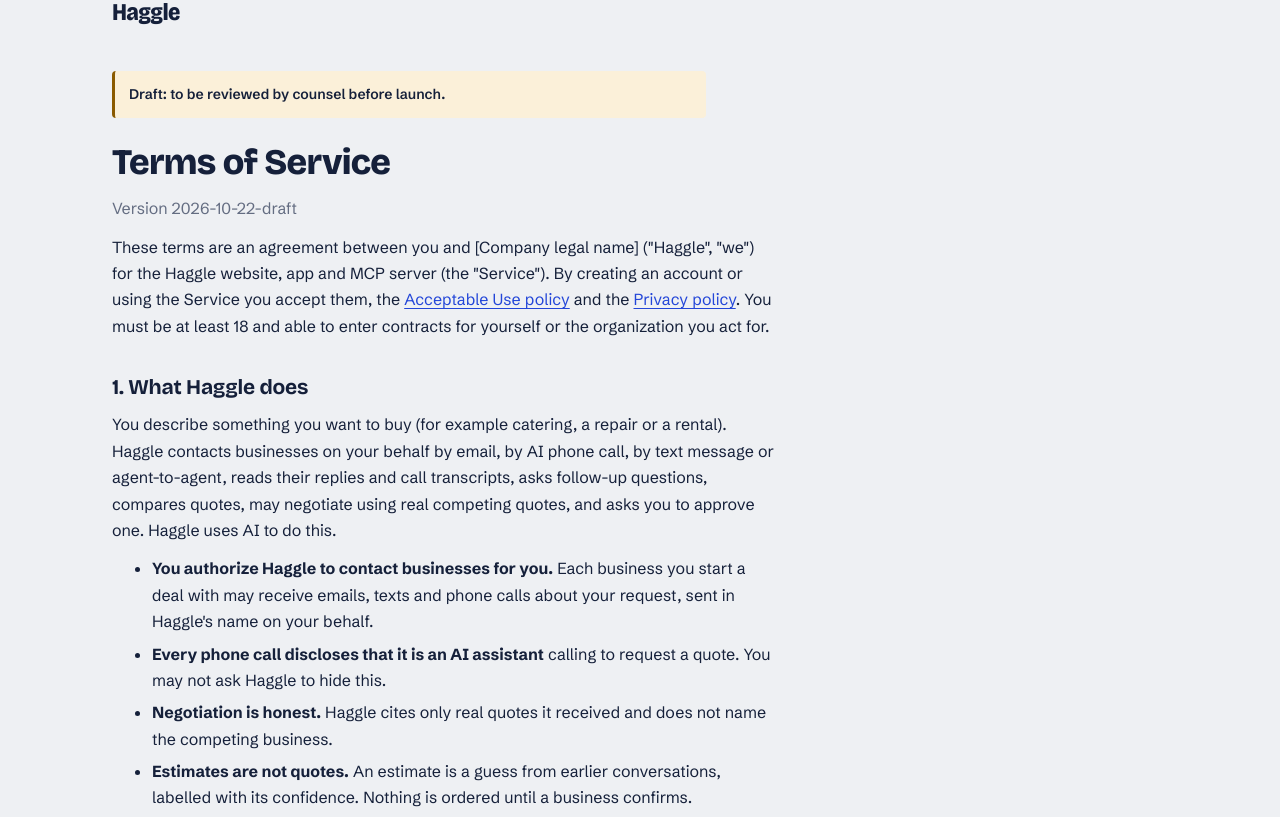
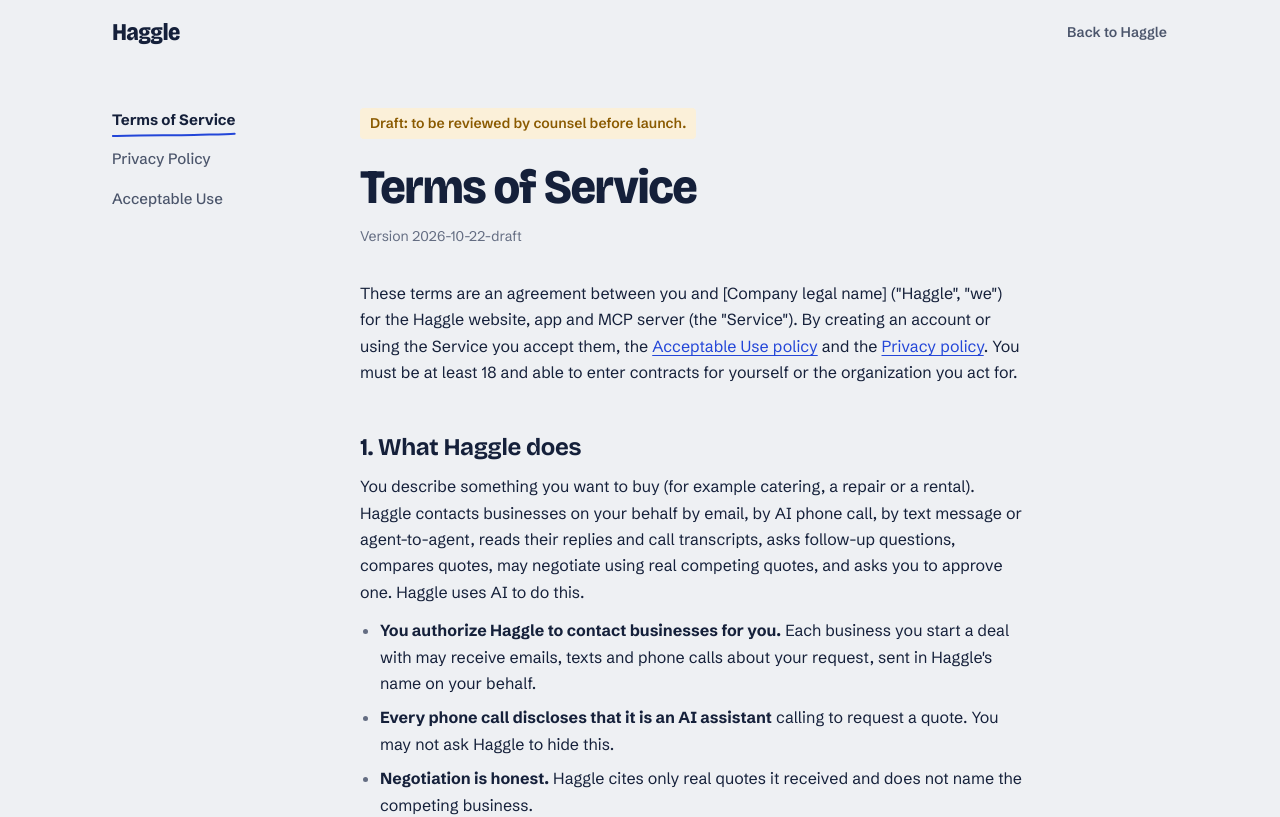
Before and after one commit to AarnavAgrawal/haggle-mcp, a Next.js app in the folder apps/web/: page /terms in a window 1280 px wide. Shown: the top 817 px of the page. Built offline with nearby package versions, Linux system fonts and the light colour scheme.

Commit message:
web: legal pages as a 68ch article with the three policies beside it

```diff
--- a/apps/web/app/acceptable-use/page.tsx
+++ b/apps/web/app/acceptable-use/page.tsx
@@ -6,7 +6,7 @@
 
 export default function AcceptableUsePage() {
   return (
-    <LegalPage title="Acceptable Use Policy">
+    <LegalPage title="Acceptable Use Policy" current="acceptable-use">
       <p>
         Haggle emails, calls and texts real businesses in your name. These rules protect those businesses and keep the Service usable for everyone. They are
         part of the <Link href="/terms">Terms</Link>.
--- a/apps/web/app/privacy/page.tsx
+++ b/apps/web/app/privacy/page.tsx
@@ -6,7 +6,7 @@
 
 export default function PrivacyPage() {
   return (
-    <LegalPage title="Privacy Policy">
+    <LegalPage title="Privacy Policy" current="privacy">
       <p>
         This policy explains what [Company legal name] (&quot;Haggle&quot;) collects when you use Haggle, why, who processes it for us, and your choices. It
         also covers the businesses Haggle contacts for you.
--- a/apps/web/app/terms/LegalPage.tsx
+++ b/apps/web/app/terms/LegalPage.tsx
@@ -1,27 +1,54 @@
 import Link from "next/link";
 import type { ReactNode } from "react";
 import { Footer } from "@/components/Footer";
+import { buttonClass } from "@/components/ui/Button";
+import { PenUnderline } from "@/components/ui/PenMarks";
 import { LEGAL_DRAFT_NOTE, supportEmail, TERMS_VERSION } from "@/lib/account/legal";
 import "./legal.css";
 
-/** Shared frame for /terms, /privacy and /acceptable-use: the draft banner, title, version and footer. */
-export function LegalPage({ title, children }: { title: string; children: ReactNode }) {
+const DOCS = [
+  { key: "terms", href: "/terms", label: "Terms of Service" },
+  { key: "privacy", href: "/privacy", label: "Privacy Policy" },
+  { key: "acceptable-use", href: "/acceptable-use", label: "Acceptable Use" },
+] as const;
+
+export type LegalDoc = (typeof DOCS)[number]["key"];
+
+/** Shared frame for /terms, /privacy and /acceptable-use: the policies nav, draft note, title, version and footer. */
+export function LegalPage({ title, current, children }: { title: string; current: LegalDoc; children: ReactNode }) {
   return (
     <>
-      <header className="topbar">
-        <div className="wrap topbar-inner">
+      <header className="legal-bar">
+        <div className="wrap legal-bar-inner">
           <Link className="brand" href="/">
             Haggle
           </Link>
+          <Link className={buttonClass("quiet", { size: "s" })} href="/">
+            Back to Haggle
+          </Link>
         </div>
       </header>
-      <main className="shell legal">
-        <p className="legal-draft" role="note">
-          {LEGAL_DRAFT_NOTE}
-        </p>
-        <h1>{title}</h1>
-        <p className="muted">Version {TERMS_VERSION}</p>
-        {children}
+      <main className="wrap legal">
+        <nav className="legal-nav" aria-label="Policies">
+          <ul>
+            {DOCS.map((d) => (
+              <li key={d.key}>
+                <Link href={d.href} aria-current={d.key === current ? "page" : undefined}>
+                  {d.label}
+                  {d.key === current ? <PenUnderline /> : null}
+                </Link>
+              </li>
+            ))}
+          </ul>
+        </nav>
+        <article className="legal-article">
+          <p className="legal-draft" role="note">
+            {LEGAL_DRAFT_NOTE}
+          </p>
+          <h1>{title}</h1>
+          <p className="legal-meta">Version {TERMS_VERSION}</p>
+          {children}
+        </article>
       </main>
       <Footer />
     </>
--- a/apps/web/app/terms/legal.css
+++ b/apps/web/app/terms/legal.css
@@ -1,32 +1,134 @@
-/* Legal pages (/terms, /privacy, /acceptable-use). Uses the tokens in app/globals.css. The page keeps
-   the shared left edge; the text column is narrow for reading. */
-.legal > * {
-  max-width: 68ch;
+/* Legal pages (/terms, /privacy, /acceptable-use): a readable article column (68ch) with the three
+   policies as a quiet nav beside it. Tokens: app/globals.css. */
+.legal-bar-inner {
+  display: flex;
+  align-items: center;
+  justify-content: space-between;
+  min-height: 64px;
 }
+.legal-bar .btn-quiet {
+  margin-right: -12px;
+}
+
 .legal {
+  display: grid;
+  grid-template-columns: 200px minmax(0, 68ch);
+  gap: var(--s-12);
+  align-items: start;
+  padding-block: var(--s-8) var(--s-16);
+}
+
+.legal-nav {
+  position: sticky;
+  top: var(--s-6);
+  padding-top: 6px;
+}
+.legal-nav ul {
+  display: grid;
+  gap: var(--s-1);
+  margin: 0;
+  padding: 0;
+  list-style: none;
+}
+.legal-nav a {
+  position: relative;
+  display: inline-block;
+  padding: 6px 0;
+  color: var(--ink-2);
+  font-size: var(--t-15);
+  font-weight: 500;
+  text-decoration: none;
+}
+.legal-nav a:hover {
+  color: var(--ink);
+}
+.legal-nav a[aria-current="page"] {
+  color: var(--ink);
+  font-weight: 650;
+}
+
+.legal-article {
+  min-width: 0;
+  font-size: var(--t-16);
   line-height: 1.65;
-}
-.legal h1 {
-  margin-top: 24px;
-  font-size: var(--t-36);
-}
-.legal h2 {
-  margin-top: 36px;
-  font-size: var(--t-21);
-}
-.legal p,
-.legal ul {
-  margin: 12px 0;
-}
-.legal li + li {
-  margin-top: 6px;
+  color: var(--ink);
 }
 .legal-draft {
-  padding: 12px 14px;
-  border-left: 3px solid var(--warn);
-  border-radius: var(--radius-s);
-  background: var(--warn-soft);
-  color: var(--ink);
+  display: inline-block;
+  padding: 4px 10px;
+  border-radius: var(--r-control);
+  background: var(--hold-wash);
+  color: var(--hold);
+  font-size: var(--t-14);
   font-weight: 600;
+}
+.legal-article h1 {
+  margin-top: var(--s-6);
+  font-size: var(--t-48);
+  font-weight: 760;
+  font-stretch: 94%;
+  letter-spacing: -0.03em;
+  line-height: 1.04;
+}
+.legal-meta {
+  margin-top: var(--s-2);
+  color: var(--ink-3);
   font-size: var(--t-14);
 }
+.legal-article .legal-meta + * {
+  margin-top: var(--s-8);
+}
+.legal-article h2 {
+  margin-top: var(--s-12);
+  font-size: var(--t-24);
+  font-weight: 700;
+  letter-spacing: -0.015em;
+  scroll-margin-top: var(--s-6);
+}
+.legal-article h3 {
+  margin-top: var(--s-6);
+}
+.legal-article p,
+.legal-article ul,
+.legal-article ol {
+  margin-block: var(--s-3) 0;
+}
+.legal-article ul,
+.legal-article ol {
+  padding-left: 1.25em;
+}
+.legal-article li + li {
+  margin-top: var(--s-2);
+}
+.legal-article li::marker {
+  color: var(--ink-3);
+}
+.legal-article strong {
+  font-weight: 650;
+}
+
+@media (max-width: 860px) {
+  .legal {
+    grid-template-columns: minmax(0, 1fr);
+    gap: var(--s-6);
+    padding-top: var(--s-2);
+  }
+  .legal-nav {
+    position: static;
+    padding-top: 0;
+    border-bottom: 1px solid var(--rule);
+    overflow-x: auto;
+  }
+  .legal-nav ul {
+    display: flex;
+    gap: var(--s-6);
+  }
+  .legal-nav a {
+    padding: 10px 0;
+    white-space: nowrap;
+    font-size: var(--t-14);
+  }
+  .legal-article h1 {
+    font-size: var(--t-36);
+  }
+}
--- a/apps/web/app/terms/page.tsx
+++ b/apps/web/app/terms/page.tsx
@@ -6,7 +6,7 @@
 
 export default function TermsPage() {
   return (
-    <LegalPage title="Terms of Service">
+    <LegalPage title="Terms of Service" current="terms">
       <p>
         These terms are an agreement between you and [Company legal name] (&quot;Haggle&quot;, &quot;we&quot;) for the Haggle website, app and MCP server (the
         &quot;Service&quot;). By creating an account or using the Service you accept them, the <Link href="/acceptable-use">Acceptable Use policy</Link> and the{" "}
```
